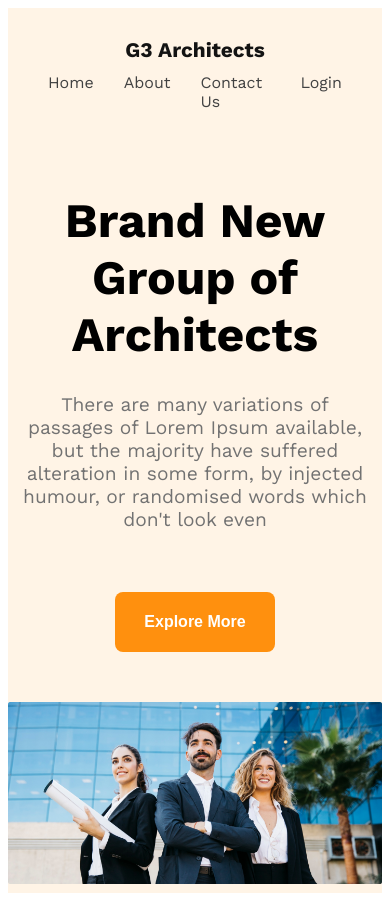
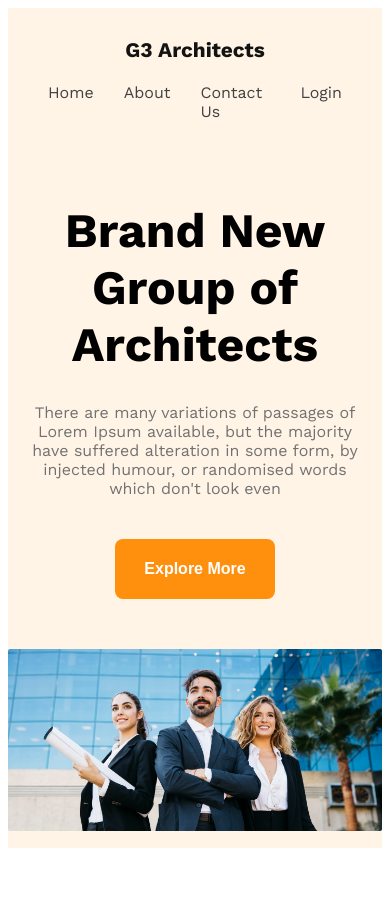
Before and after one commit to ummichy/architects-resources, a plain HTML site: page index.html in a window 390 px wide. After the commit the page ends 856 px from the top, so only its background shows below. Drawn offline with nearby package versions, Linux system fonts and the light colour scheme.

Commit message:
correction

```diff
--- a/styles/style.css
+++ b/styles/style.css
@@ -98,6 +98,7 @@ margin-top: -40px;
   }
   .nav-bar{
     flex-direction: column;
+    gap: 10px;
   }
 .anchors{
   margin-top: -10px;
@@ -114,19 +115,19 @@ margin-top: -40px;
   margin-bottom: 60px;
 }
 .description{
-  font-size: 1.2rem;
+  font-size: 1rem;
   text-align: center;
   padding: 10px;
 }
 .background{
- height: 885px;
+ height: 840px;
 }
 .explore-btn{
   font-size: 1rem;
   width: 160px;
   height: 60px;
   border-radius: 8px;
-  margin-top: 32px;
+  margin-top: 15px;
   margin-bottom: 50px;
 }
 }
```
